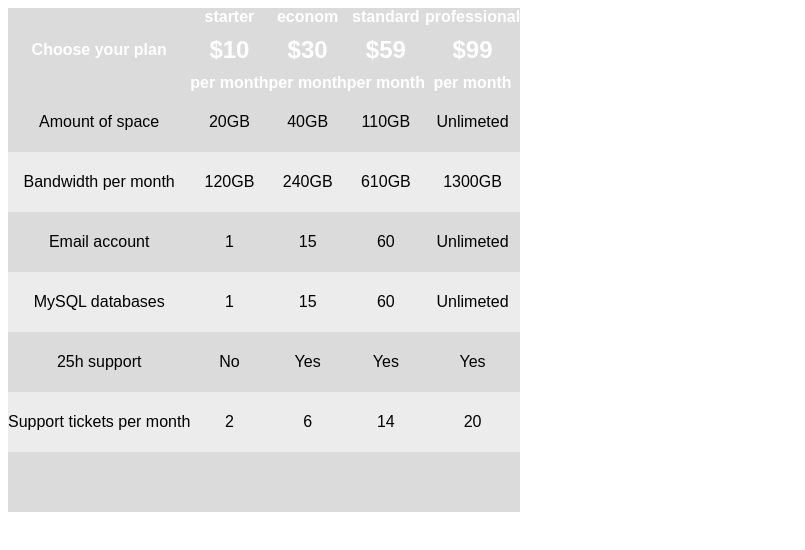
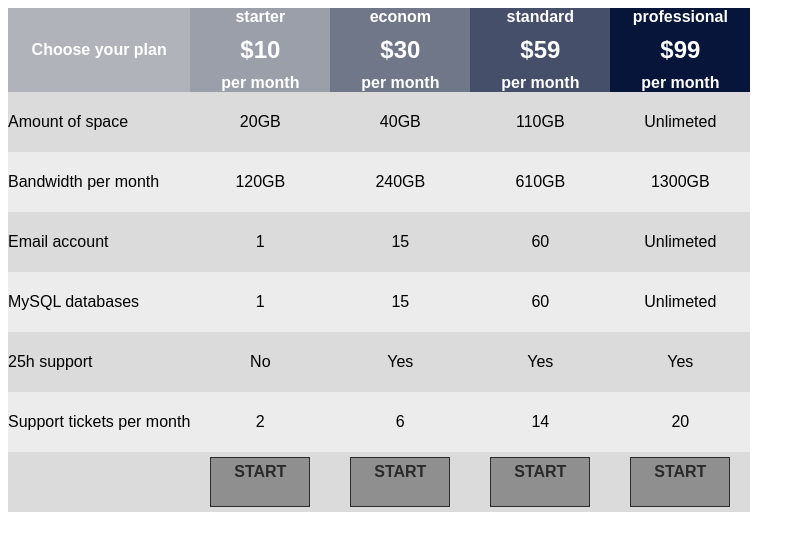
Before and after one commit to karon78/child_table, a plain HTML site: page index.html in a window 1280 px wide. Shown: the whole page, without its empty margins (0-805 px from the left). Drawn offline with Linux system fonts and the light colour scheme.

Commit message:
adding information to the table

```diff
--- a/index.html
+++ b/index.html
@@ -2,6 +2,7 @@
 <html lang="en">
 <head>
     <meta charset="UTF-8">
+    <meta name="viewport" content="width=device-width, initial-scale=1">
     <title>Choose your plan</title>
     <link rel="stylesheet" href="./css/styles.css">
 </head>
@@ -9,51 +10,51 @@
 <table>
     <thead>
     <tr>
-        <th>Choose your plan</th>
-        <th>starter <strong>$10</strong> per month</th>
-        <th>econom <strong>$30</strong> per month</th>
-        <th>standard <strong>$59</strong> per month</th>
-        <th>professional <strong>$99</strong> per month</th>
+        <th id="th1">Choose your plan</th>
+        <th id="th2">starter <strong>$10</strong> per month</th>
+        <th id="th3">econom <strong>$30</strong> per month</th>
+        <th id="th4">standard <strong>$59</strong> per month</th>
+        <th id="th5">professional <strong>$99</strong> per month</th>
     </tr>
     </thead>
     <tbody>
-    <tr>
-        <td>Amount of space</td>
+    <tr class="tr">
+        <td class="td">Amount of space</td>
         <td>20GB</td>
         <td>40GB</td>
         <td>110GB</td>
         <td>Unlimeted</td>
     </tr>
-    <tr>
-        <td>Bandwidth per month</td>
+    <tr class="tr">
+        <td class="td">Bandwidth per month</td>
         <td>120GB</td>
         <td>240GB</td>
         <td>610GB</td>
         <td>1300GB</td>
     </tr>
-    <tr>
-        <td>Email account</td>
+    <tr class="tr">
+        <td class="td">Email account</td>
         <td>1</td>
         <td>15</td>
         <td>60</td>
         <td>Unlimeted</td>
     </tr>
-    <tr>
-        <td>MySQL databases</td>
+    <tr class="tr">
+        <td class="td">MySQL databases</td>
         <td>1</td>
         <td>15</td>
         <td>60</td>
         <td>Unlimeted</td>
     </tr>
-    <tr>
-        <td>25h support</td>
+    <tr class="tr">
+        <td class="td">25h support</td>
         <td>No</td>
         <td>Yes</td>
         <td>Yes</td>
         <td>Yes</td>
     </tr>
-    <tr>
-        <td>Support tickets per month</td>
+    <tr class="tr">
+        <td class="td">Support tickets per month</td>
         <td>2</td>
         <td>6</td>
         <td>14</td>
@@ -63,10 +64,10 @@
     <tfoot>
     <tr>
         <th></th>
-        <th></th>
-        <th></th>
-        <th></th>
-        <th></th>
+        <th><a href="#">START</a></th>
+        <th><a href="#">START</a></th>
+        <th><a href="#">START</a></th>
+        <th><a href="#">START</a></th>
     </tr>
     </tfoot>
 
```
